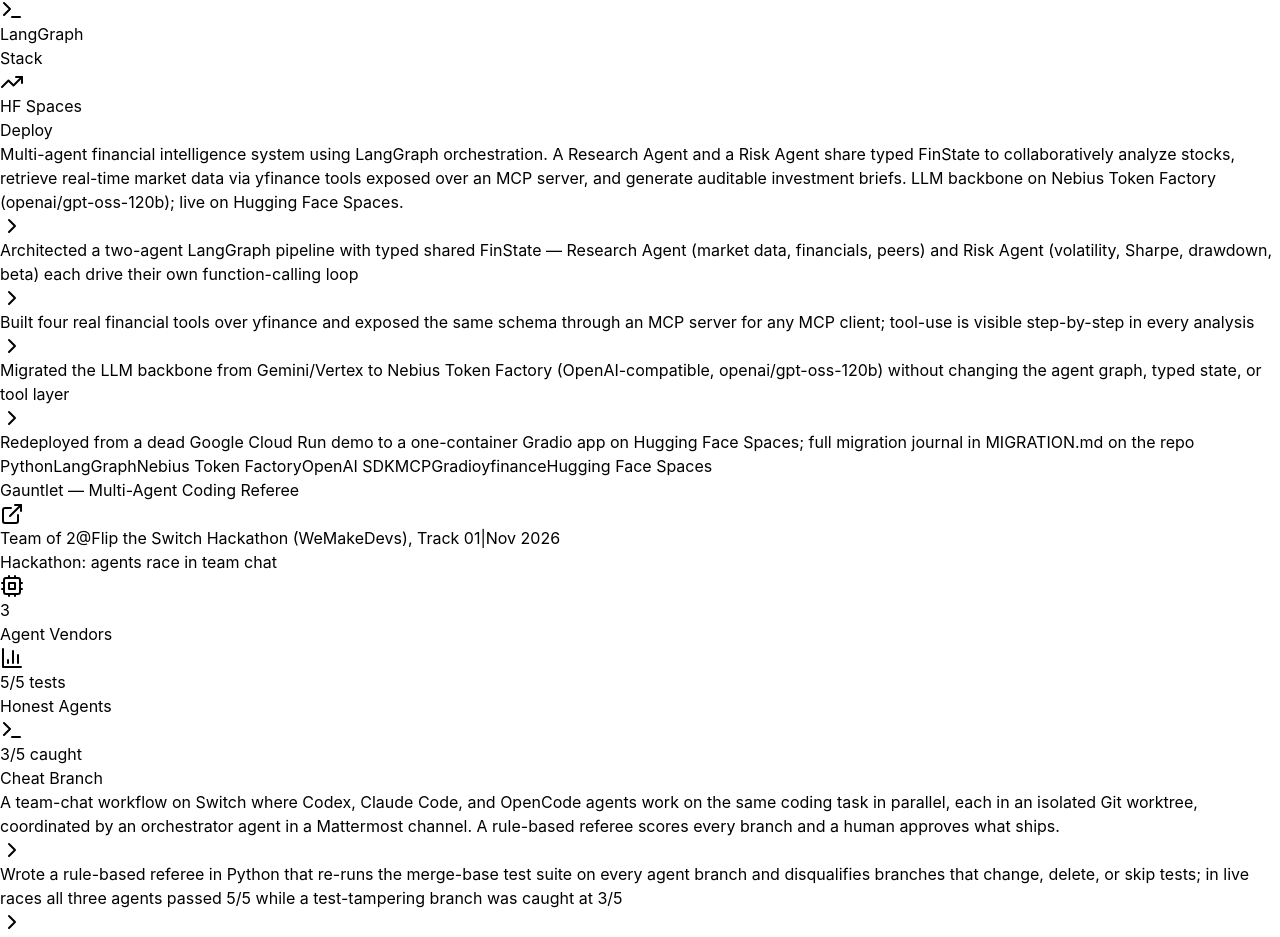
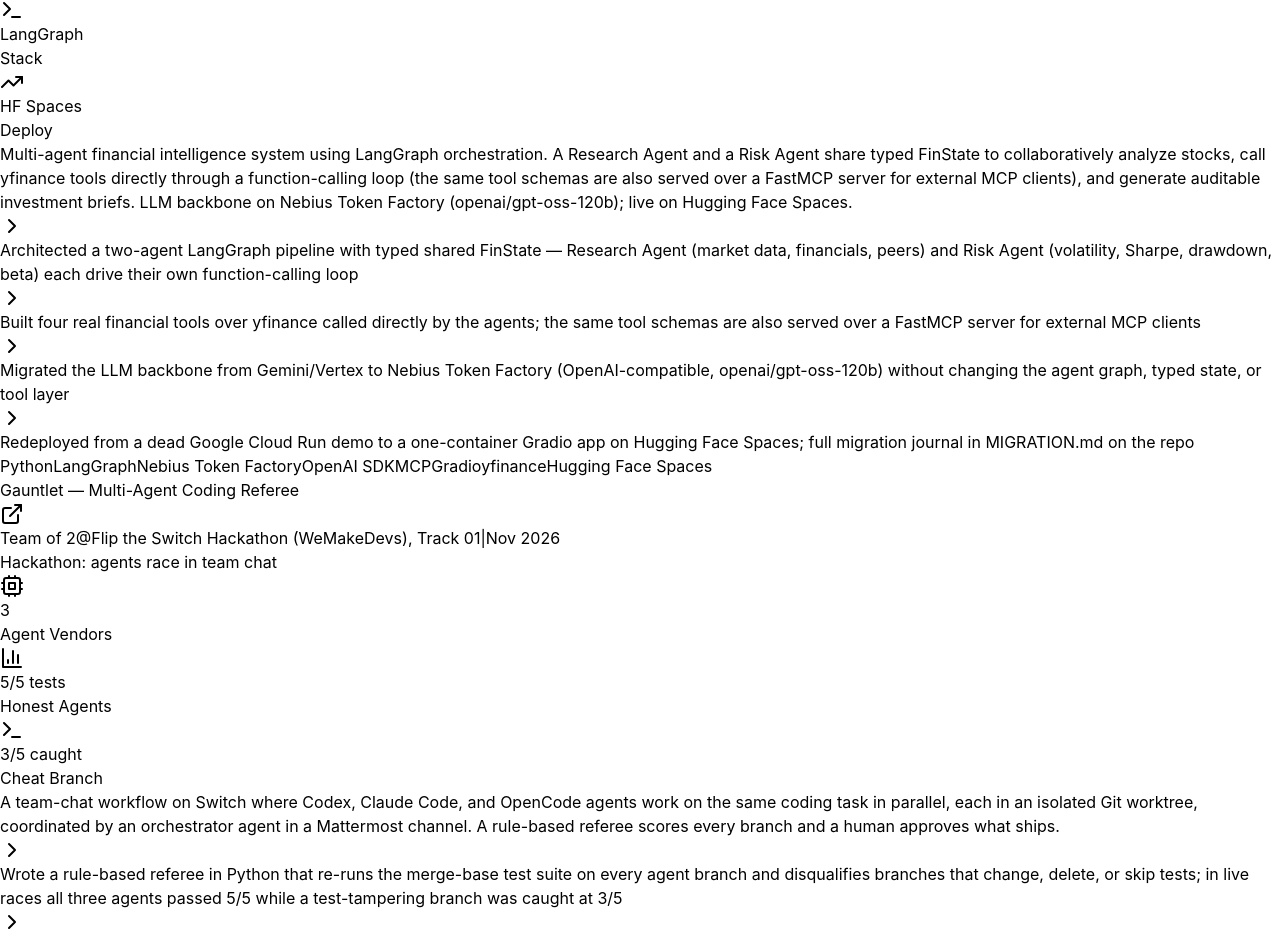
Before and after one commit to ShivVIT2019/Portfolio, a React (Vite) app: page / in a window 1280 px wide. Shown: the part 1634-2571 px from the top of the page. Built offline with nearby package versions, Linux system fonts and the light colour scheme.

Commit message:
FinSight card: honest MCP phrasing (agents call tools directly; MCP server is separate)

```diff
--- a/src/App.jsx
+++ b/src/App.jsx
@@ -86,10 +86,10 @@ metrics: [
 { label: 'Deploy', value: 'HF Spaces', icon: TrendingUp }
 ],
 tech: ['Python', 'LangGraph', 'Nebius Token Factory', 'OpenAI SDK', 'MCP', 'Gradio', 'yfinance', 'Hugging Face Spaces'],
-description: 'Multi-agent financial intelligence system using LangGraph orchestration. A Research Agent and a Risk Agent share typed FinState to collaboratively analyze stocks, retrieve real-time market data via yfinance tools exposed over an MCP server, and generate auditable investment briefs. LLM backbone on Nebius Token Factory (openai/gpt-oss-120b); live on Hugging Face Spaces.',
+description: 'Multi-agent financial intelligence system using LangGraph orchestration. A Research Agent and a Risk Agent share typed FinState to collaboratively analyze stocks, call yfinance tools directly through a function-calling loop (the same tool schemas are also served over a FastMCP server for external MCP clients), and generate auditable investment briefs. LLM backbone on Nebius Token Factory (openai/gpt-oss-120b); live on Hugging Face Spaces.',
 achievements: [
 'Architected a two-agent LangGraph pipeline with typed shared FinState — Research Agent (market data, financials, peers) and Risk Agent (volatility, Sharpe, drawdown, beta) each drive their own function-calling loop',
-'Built four real financial tools over yfinance and exposed the same schema through an MCP server for any MCP client; tool-use is visible step-by-step in every analysis',
+'Built four real financial tools over yfinance called directly by the agents; the same tool schemas are also served over a FastMCP server for external MCP clients',
 'Migrated the LLM backbone from Gemini/Vertex to Nebius Token Factory (OpenAI-compatible, openai/gpt-oss-120b) without changing the agent graph, typed state, or tool layer',
 'Redeployed from a dead Google Cloud Run demo to a one-container Gradio app on Hugging Face Spaces; full migration journal in MIGRATION.md on the repo'
 ],
```
